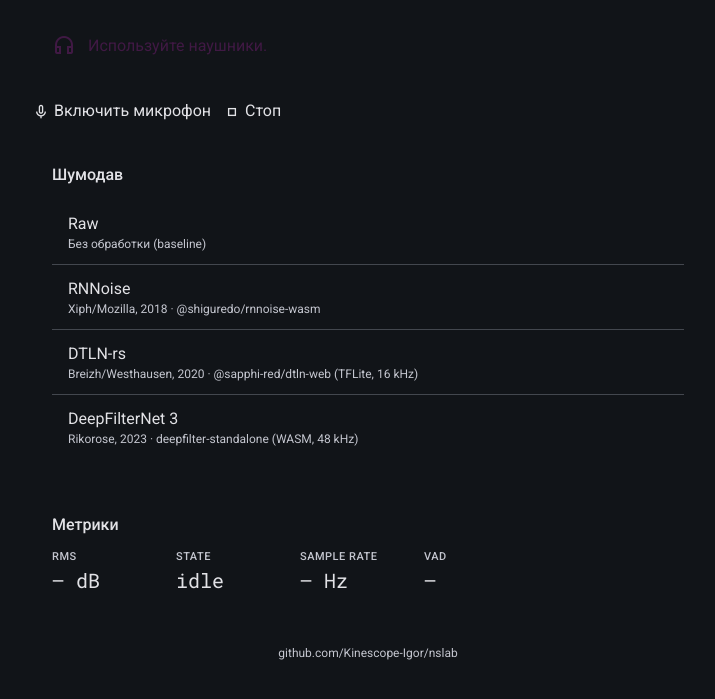
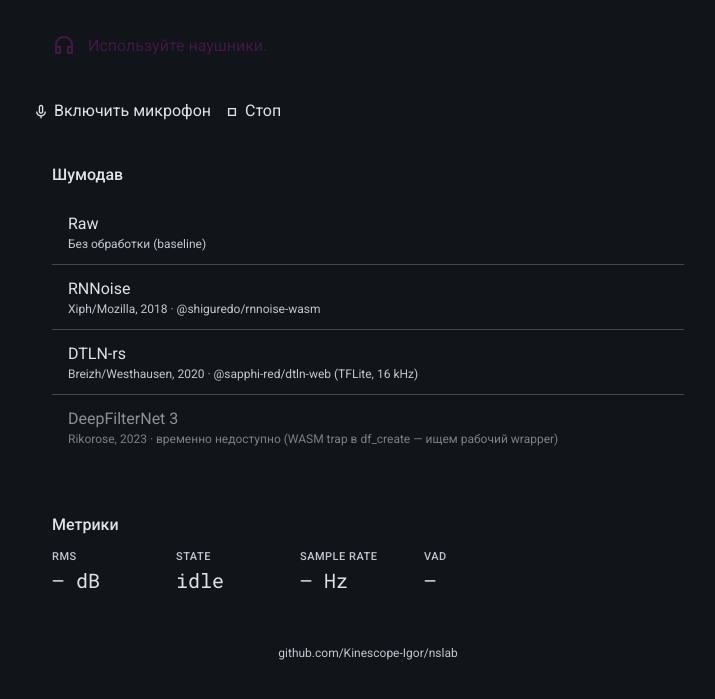
Before and after one commit to Kinescope-Igor/nslab, a website built with Vite: page index.html in a window 1280 px wide. Shown: the part 155-854 px from the top of the page, without its empty margins (272-987 px from the left). Built offline with nearby package versions, Linux system fonts and the light colour scheme.

Commit message:
DFN-3: temporarily disabled (RuntimeError: unreachable не починен)
Симптом: deepfilter-standalone бросает WASM trap в df_create()
независимо от:
- attenuationLimit (50 default vs 100 — оба падают)
- COOP/COEP (с SAB и без — оба падают)
- целостности файлов на CDN (MD5 совпадают, tar.gz распаковывается,
  внутри 3 валидных ONNX модели)

Альтернативные wrapper'ы:
- @cc-livekit/audio-pipeline-plugin — Proprietary, не подходит
- livekit-deepfilternet3-noise-filter (GitHub) — без pre-built dist,
  требует сборки

DFN-3 radio disabled с пометкой; код dfn3.ts и pipeline-логика остаются
заготовкой для будущего fix'а.

Чтобы починить:
1. Собрать df_bg.wasm + соответствующую модель из Rust сорсов Rikorose
   через wasm-pack (точное соответствие версий)
2. Или реализовать DFN-3 pipeline на onnxruntime-web + ONNX sub-models
   из tar.gz (enc / erb_dec / df_dec) напрямую — больше контроля,
   меньше mystery.

Co-Authored-By: Claude Opus 4.7 <noreply@anthropic.com>

```diff
--- a/index.html
+++ b/index.html
@@ -72,12 +72,12 @@
           </div>
         </label>
 
-        <label class="mode-item">
-          <md-radio name="mode" value="dfn3"></md-radio>
+        <label class="mode-item disabled">
+          <md-radio name="mode" value="dfn3" disabled></md-radio>
           <div>
             <div class="body-large">DeepFilterNet 3</div>
             <div class="body-small on-surface-variant">
-              Rikorose, 2023 · deepfilter-standalone (WASM, 48 kHz)
+              Rikorose, 2023 · временно недоступно (WASM trap в df_create — ищем рабочий wrapper)
             </div>
           </div>
         </label>
```
Also changed, not shown: README.md.
